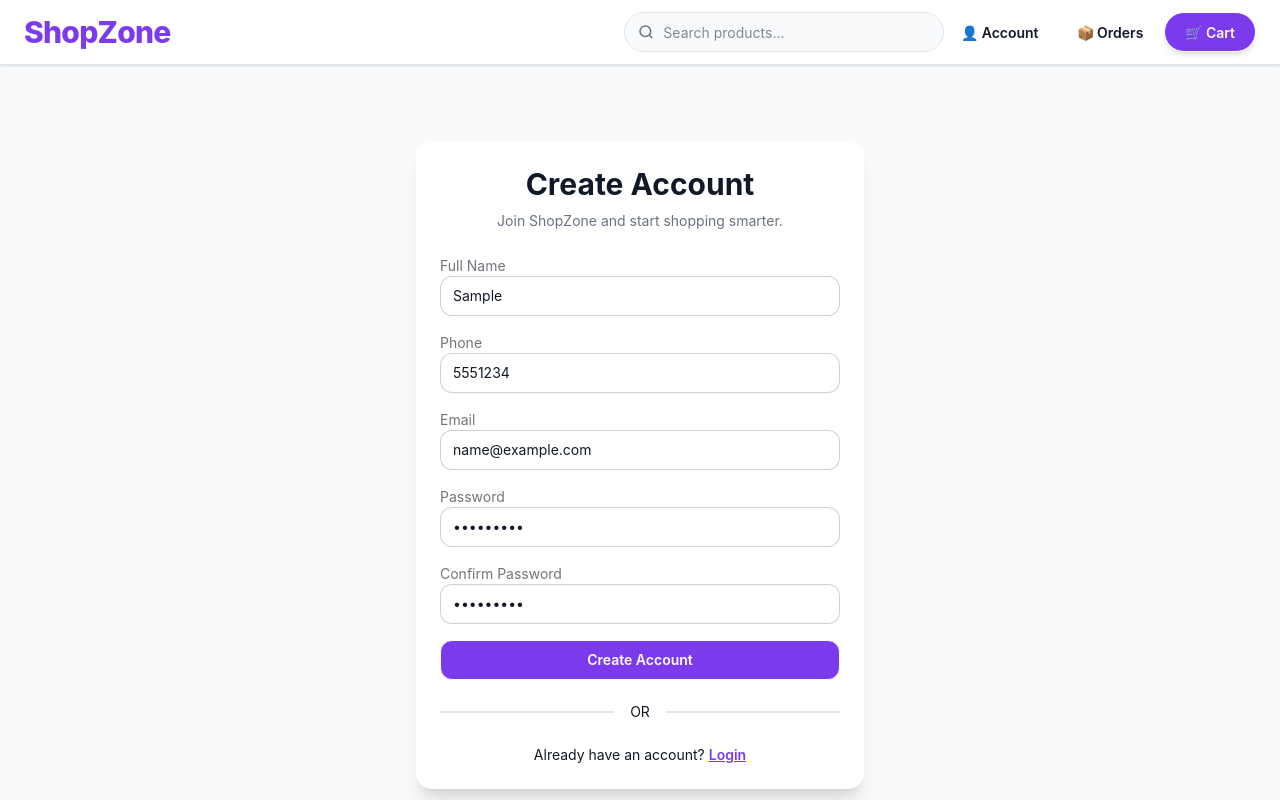
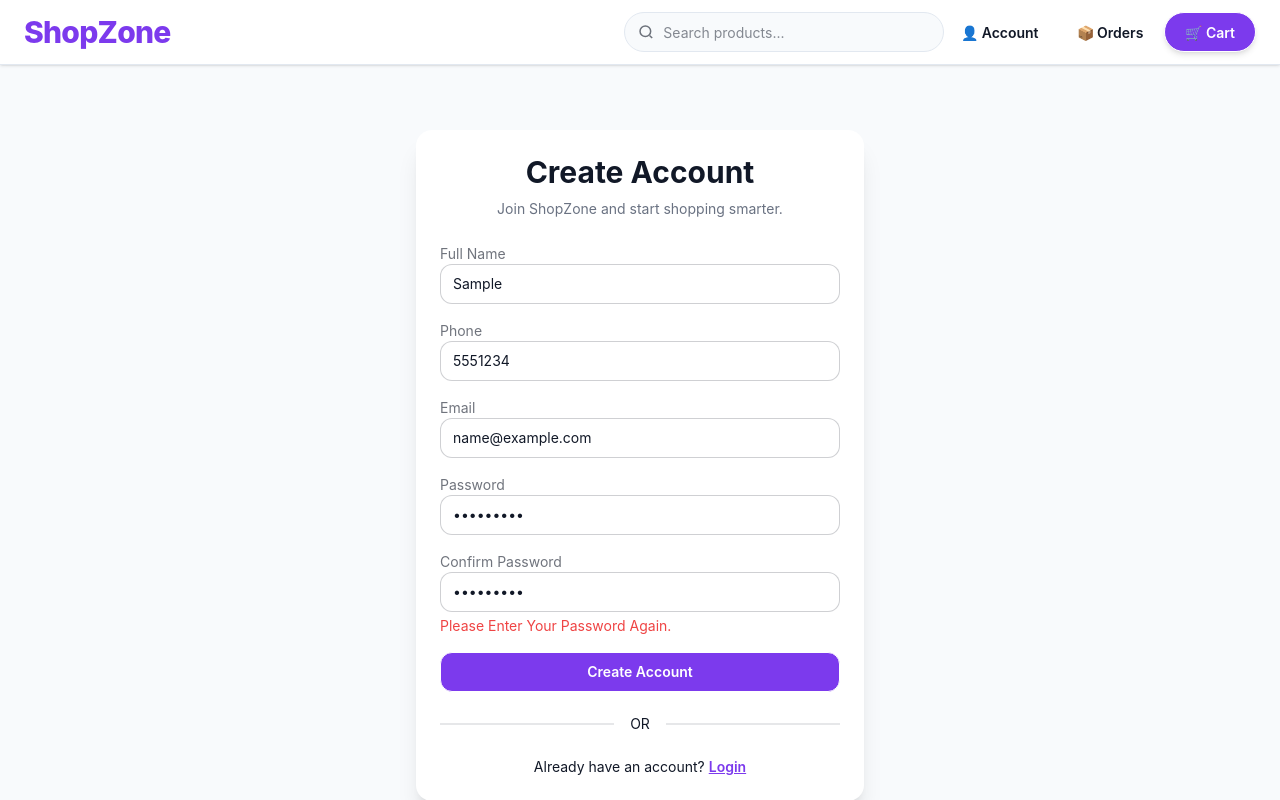
Before and after one commit to salmanshahidmalik/Ecommerce-Store, a React (Vite) app: page /register in a window 1280 px wide. Both pictures are taken after typing "Sample", "5551234", "name@example.com", "Sample123", "Sample123" into the empty fields and a click on the button "Create Account". Shown: the top 800 px of the page. Built offline with nearby package versions, Linux system fonts and the light colour scheme.

Commit message:
registration page check added revise 1.7

```diff
--- a/src/pages/Register.jsx
+++ b/src/pages/Register.jsx
@@ -6,6 +6,7 @@ function Register() {
   const [Email, setEmail] = useState("");
   const [Password, setPassword] = useState("");
   const [CPassword, setCPassword] = useState("");
+  const [loginsuccess, setloginsuccess] = useState("")
 
   const [FullnameError, setFullnameError] = useState("");
   const [PhoneNUMError, setPhoneNUMError] = useState("");
@@ -139,7 +140,20 @@ function Register() {
                 type="password"
                 placeholder="Confirm password"
                 className="input input-bordered w-full"
-/>
+                value={CPassword}
+                onChange={(e) => setCPassword(e.target.value) }
+              />
+              {CpasswordError &&(
+                <p className="text-error text-sm mt-1">
+                  {CpasswordError}
+                </p>
+              )}
+              {setloginsuccess &&(
+                <p className="text-success text-sm mt-1">
+                  {setloginsuccess}
+                </p>
+              )}
+
             </div>
 
             <button type="submit" className="btn btn-primary w-full"onClick={handleREG}>
```
